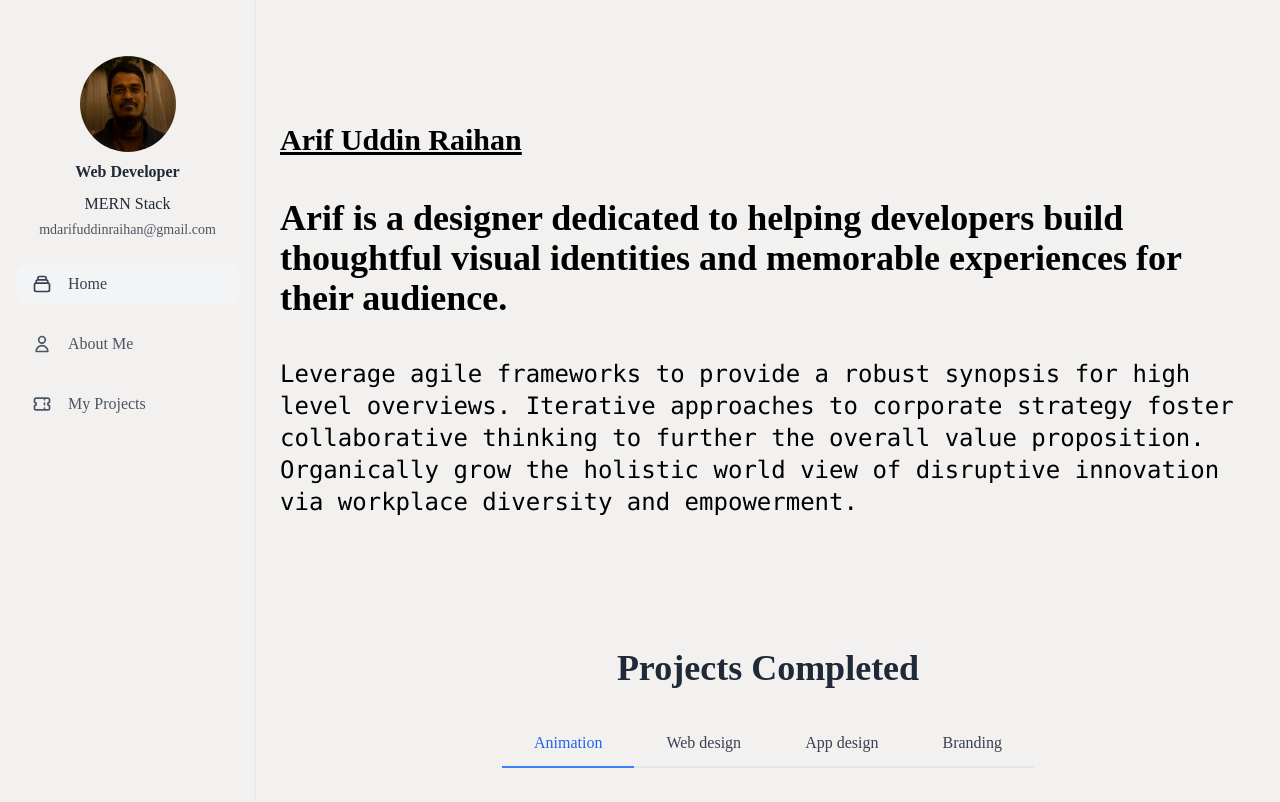
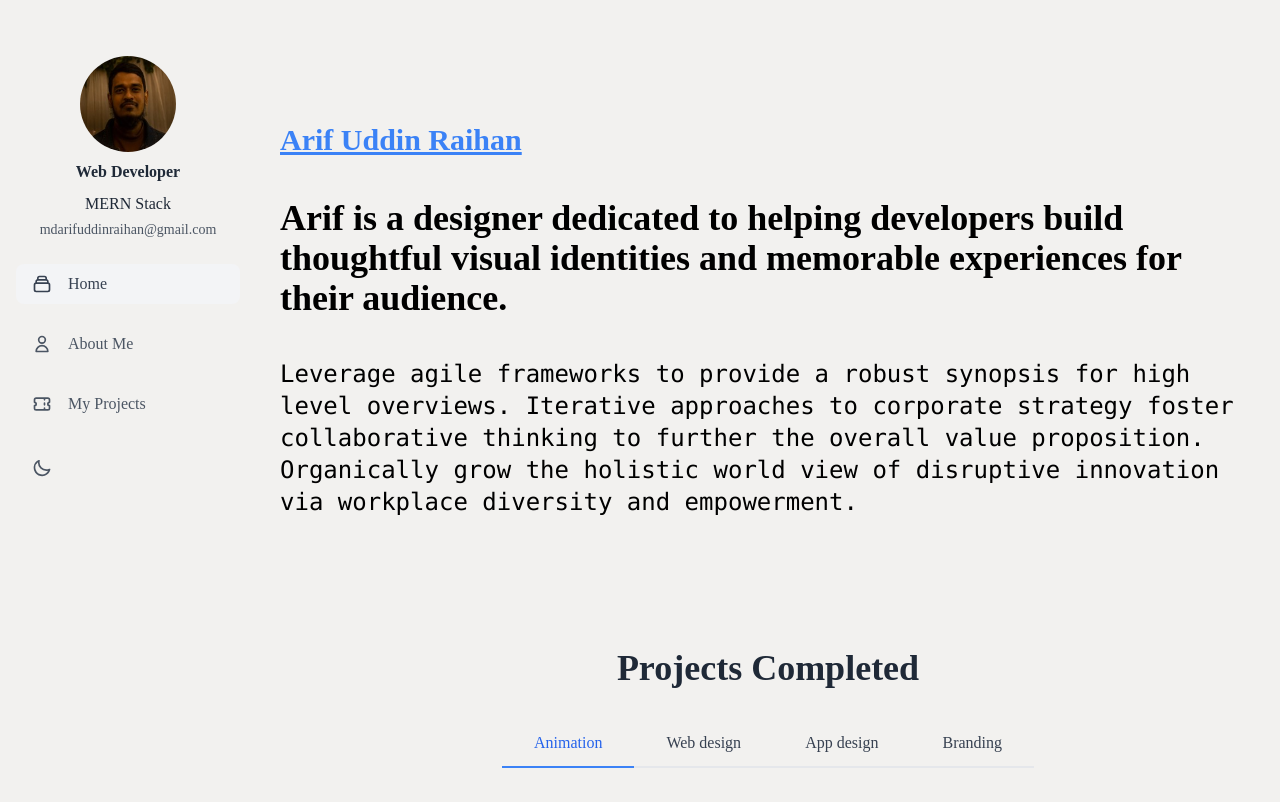
Before and after one commit to arifuddinraihan/arif-portfolio-side-client, a React (Create React App) app: page / in a window 1280 px wide. Shown: the top 802 px of the page. Built offline with nearby package versions, Linux system fonts and the light colour scheme.

Commit message:
added section wise themeChnage in navbar and sidebar

```diff
--- /dev/null
+++ b/src/Components/ThemeChange/ThemeChange.js
@@ -0,0 +1,37 @@
+import React, { useEffect, useState } from 'react';
+
+const ThemeChange = () => {
+    // Dark mode Theme
+    const [theme, setTheme] = useState(null);
+
+    useEffect(() => {
+        if (theme === "dark") {
+            document.documentElement.classList.add("dark");
+        } else {
+            document.documentElement.classList.remove("dark");
+        }
+    }, [theme]);
+
+    const handleThemeSwitch = () => {
+        setTheme(theme === "dark" ? "light" : "dark");
+    };
+
+
+    return (
+        <label className="swap swap-rotate" onChange={handleThemeSwitch}>
+
+            {/* <!-- this hidden checkbox controls the state --> */}
+            <input type="checkbox" />
+
+            {/* <!-- sun icon --> */}
+            <svg className="swap-on fill-current w-5 h-5" xmlns="http://www.w3.org/2000/svg" viewBox="0 0 24 24"><path d="M5.64,17l-.71.71a1,1,0,0,0,0,1.41,1,1,0,0,0,1.41,0l.71-.71A1,1,0,0,0,5.64,17ZM5,12a1,1,0,0,0-1-1H3a1,1,0,0,0,0,2H4A1,1,0,0,0,5,12Zm7-7a1,1,0,0,0,1-1V3a1,1,0,0,0-2,0V4A1,1,0,0,0,12,5ZM5.64,7.05a1,1,0,0,0,.7.29,1,1,0,0,0,.71-.29,1,1,0,0,0,0-1.41l-.71-.71A1,1,0,0,0,4.93,6.34Zm12,.29a1,1,0,0,0,.7-.29l.71-.71a1,1,0,1,0-1.41-1.41L17,5.64a1,1,0,0,0,0,1.41A1,1,0,0,0,17.66,7.34ZM21,11H20a1,1,0,0,0,0,2h1a1,1,0,0,0,0-2Zm-9,8a1,1,0,0,0-1,1v1a1,1,0,0,0,2,0V20A1,1,0,0,0,12,19ZM18.36,17A1,1,0,0,0,17,18.36l.71.71a1,1,0,0,0,1.41,0,1,1,0,0,0,0-1.41ZM12,6.5A5.5,5.5,0,1,0,17.5,12,5.51,5.51,0,0,0,12,6.5Zm0,9A3.5,3.5,0,1,1,15.5,12,3.5,3.5,0,0,1,12,15.5Z" /></svg>
+
+            {/* <!-- moon icon --> */}
+            <svg className="swap-off fill-current w-5 h-5" xmlns="http://www.w3.org/2000/svg" viewBox="0 0 24 24"><path d="M21.64,13a1,1,0,0,0-1.05-.14,8.05,8.05,0,0,1-3.37.73A8.15,8.15,0,0,1,9.08,5.49a8.59,8.59,0,0,1,.25-2A1,1,0,0,0,8,2.36,10.14,10.14,0,1,0,22,14.05,1,1,0,0,0,21.64,13Zm-9.5,6.69A8.14,8.14,0,0,1,7.08,5.22v.27A10.15,10.15,0,0,0,17.22,15.63a9.79,9.79,0,0,0,2.1-.22A8.11,8.11,0,0,1,12.14,19.73Z" /></svg>
+
+        </label>
+    );
+
+};
+
+export default ThemeChange;
--- a/src/Layout/MainLayout.js
+++ b/src/Layout/MainLayout.js
@@ -6,6 +6,7 @@
 
 const MainLayout = () => {
     return (
+        <div className='dark:bg-gray-900'>
             <div className='container mx-auto'>
                 <div className='block lg:hidden sticky top-0 bg-base-100 z-50'>
                     <Navbar></Navbar>
@@ -21,8 +22,9 @@
                         <Homepage></Homepage>
                     </div>
                 </div>
-            <div>
+                <div className='z-40'>
                     <Footer></Footer>
+                </div>
             </div>
         </div>
     );
--- a/src/Pages/MainHeroSection/MainHeroSection.js
+++ b/src/Pages/MainHeroSection/MainHeroSection.js
@@ -5,10 +5,11 @@
         <div class="px-6">
             <div class="flex flex-col items-center py-6 lg:h-[36rem] lg:flex-row">
                 <div class="">
-                    <h2 class="text-lg md:text-xl text-black lg:text-3xl font-semibold underline">Arif Uddin Raihan</h2>
-                    <h2 class="text-xl md:text-2xl font-bold text-black lg:text-4xl py-10">
+                    <h2 class="text-lg md:text-xl lg:text-3xl font-semibold underline text-blue-500 dark:text-blue-400">
+                        Arif Uddin Raihan</h2>
+                    <h2 class="text-xl md:text-2xl font-bold text-black lg:text-4xl py-10 dark:text-base-100">
                         Arif is a designer dedicated to helping developers build thoughtful visual identities and memorable experiences for their audience.</h2>
-                    <h2 class="text-md md:text-lg font-light text-black lg:text-2xl font-mono">Leverage agile frameworks to provide a robust synopsis for high level overviews. Iterative approaches to corporate strategy foster collaborative thinking to further the overall value proposition. Organically grow the holistic world view of disruptive innovation via workplace diversity and empowerment.</h2>
+                    <h2 class="text-md md:text-lg font-light text-black lg:text-2xl font-mono dark:text-base-100">Leverage agile frameworks to provide a robust synopsis for high level overviews. Iterative approaches to corporate strategy foster collaborative thinking to further the overall value proposition. Organically grow the holistic world view of disruptive innovation via workplace diversity and empowerment.</h2>
                 </div>
             </div>
         </div>
--- a/src/Pages/Shared/Navbar/Navbar.js
+++ b/src/Pages/Shared/Navbar/Navbar.js
@@ -1,20 +1,7 @@
-import React from 'react';
+import React, { useEffect, useState } from 'react';
+import ThemeChange from '../../../Components/ThemeChange/ThemeChange';
 
 const Navbar = () => {
-    const changeMode = <>
-        <label className="swap swap-rotate">
-
-            {/* <!-- this hidden checkbox controls the state --> */}
-            <input type="checkbox" />
-
-            {/* <!-- sun icon --> */}
-            <svg className="swap-on fill-current w-4 h-4" xmlns="http://www.w3.org/2000/svg" viewBox="0 0 24 24"><path d="M5.64,17l-.71.71a1,1,0,0,0,0,1.41,1,1,0,0,0,1.41,0l.71-.71A1,1,0,0,0,5.64,17ZM5,12a1,1,0,0,0-1-1H3a1,1,0,0,0,0,2H4A1,1,0,0,0,5,12Zm7-7a1,1,0,0,0,1-1V3a1,1,0,0,0-2,0V4A1,1,0,0,0,12,5ZM5.64,7.05a1,1,0,0,0,.7.29,1,1,0,0,0,.71-.29,1,1,0,0,0,0-1.41l-.71-.71A1,1,0,0,0,4.93,6.34Zm12,.29a1,1,0,0,0,.7-.29l.71-.71a1,1,0,1,0-1.41-1.41L17,5.64a1,1,0,0,0,0,1.41A1,1,0,0,0,17.66,7.34ZM21,11H20a1,1,0,0,0,0,2h1a1,1,0,0,0,0-2Zm-9,8a1,1,0,0,0-1,1v1a1,1,0,0,0,2,0V20A1,1,0,0,0,12,19ZM18.36,17A1,1,0,0,0,17,18.36l.71.71a1,1,0,0,0,1.41,0,1,1,0,0,0,0-1.41ZM12,6.5A5.5,5.5,0,1,0,17.5,12,5.51,5.51,0,0,0,12,6.5Zm0,9A3.5,3.5,0,1,1,15.5,12,3.5,3.5,0,0,1,12,15.5Z" /></svg>
-
-            {/* <!-- moon icon --> */}
-            <svg className="swap-off fill-current w-4 h-4" xmlns="http://www.w3.org/2000/svg" viewBox="0 0 24 24"><path d="M21.64,13a1,1,0,0,0-1.05-.14,8.05,8.05,0,0,1-3.37.73A8.15,8.15,0,0,1,9.08,5.49a8.59,8.59,0,0,1,.25-2A1,1,0,0,0,8,2.36,10.14,10.14,0,1,0,22,14.05,1,1,0,0,0,21.64,13Zm-9.5,6.69A8.14,8.14,0,0,1,7.08,5.22v.27A10.15,10.15,0,0,0,17.22,15.63a9.79,9.79,0,0,0,2.1-.22A8.11,8.11,0,0,1,12.14,19.73Z" /></svg>
-
-        </label>
-    </>
 
     return (
         <nav className="shadow dark:bg-gray-800">
@@ -30,8 +17,7 @@
                 <a href="#" className="border-b-2 border-transparent hover:text-gray-800 transition-colors duration-300 transform dark:hover:text-gray-200 hover:border-blue-500 mx-1.5 sm:mx-6">Resume</a>
 
                 <a href="#" className="border-b-2 border-transparent hover:text-gray-800 transition-colors duration-300 transform dark:hover:text-gray-200 hover:border-blue-500 mx-1.5 sm:mx-6">
-
-                    {changeMode}
+                    <ThemeChange></ThemeChange>
                 </a>
             </div>
         </nav>
--- a/src/Pages/Shared/Sidebar/Sidebar.js
+++ b/src/Pages/Shared/Sidebar/Sidebar.js
@@ -1,10 +1,11 @@
 import React from 'react';
 import profile from '../../../assets/DP.jpg'
+import ThemeChange from '../../../Components/ThemeChange/ThemeChange';
 
 const Sidebar = () => {
     return (
         <div>
-            <div className="flex flex-col w-64 h-screen px-4 py-8 border-r dark:bg-gray-900 dark:border-gray-700">
+            <div className="flex flex-col w-64 px-4 py-8 dark:bg-gray-900 dark:border-gray-700">
 
                 <div className="flex flex-col items-center mt-6 -mx-2">
                     <img className="object-cover w-24 h-24 mx-2 rounded-full" src={profile} alt="avatar" />
@@ -39,6 +40,11 @@
 
                             <span className="mx-4 font-medium">My Projects</span>
                         </a>
+                        <div className="flex items-center px-4 py-2 mt-5 text-gray-600 transition-colors duration-300 transform dark:text-gray-400 dark:hover:text-gray-200 hover:text-gray-700">
+                            <ThemeChange></ThemeChange>
+                            <button className='btn btn-sm btn-ghost mx-4'>
+                            </button>
+                        </div>
                     </nav>
                 </div>
             </div>
--- a/tailwind.config.js
+++ b/tailwind.config.js
@@ -3,6 +3,7 @@
   content: [
     "./src/**/*.{js,jsx,ts,tsx}",
   ],
+  darkMode: 'class',
   daisyui: {
     themes: [
       {
```
Lines whose indentation alone changed are shown as unchanged.
